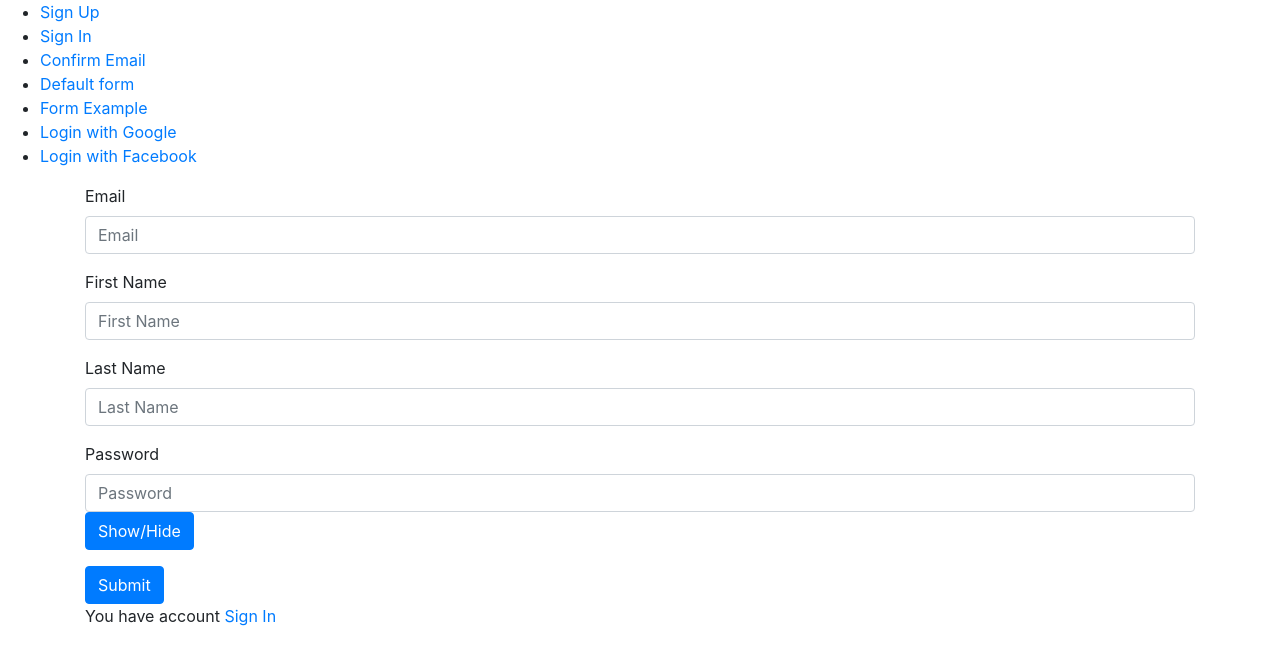
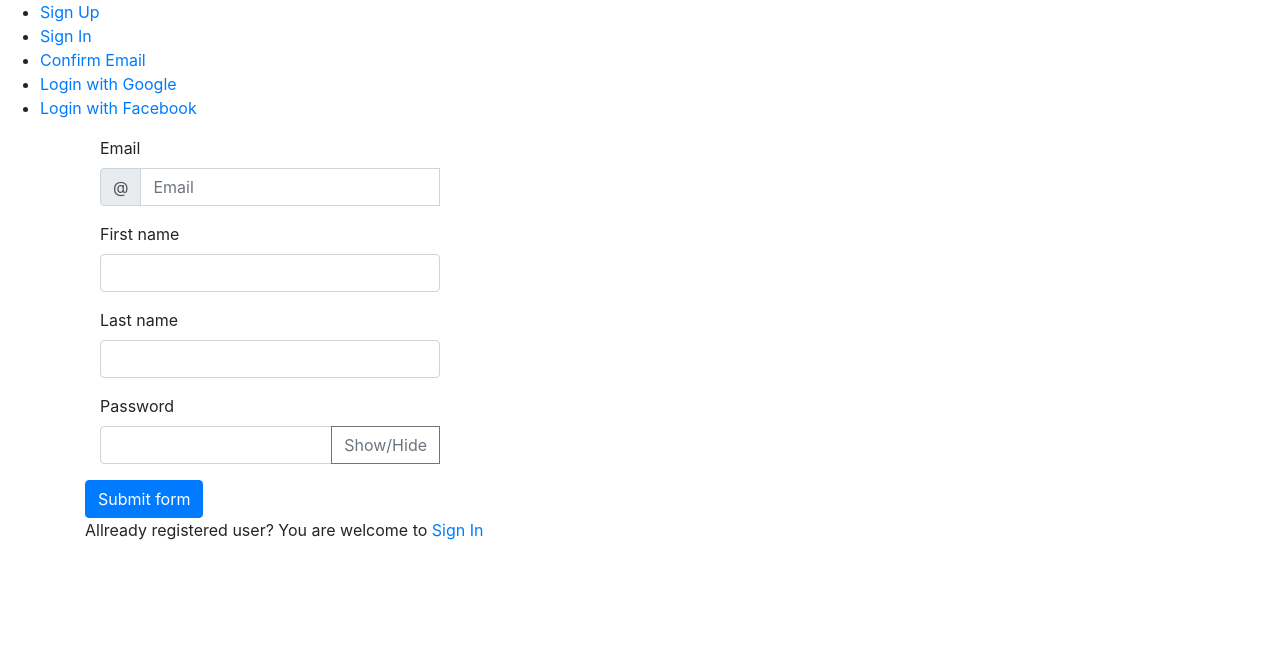
Before and after one commit to dushkevych/session_aouth, a React (Create React App) app: page /signup in a window 1280 px wide. Shown: the top 664 px of the page. Built offline with nearby package versions, Linux system fonts and the light colour scheme.

Commit message:
signin, signup refactored with Formik and yup validation

```diff
--- a/src/App.js
+++ b/src/App.js
@@ -1,13 +1,10 @@
 import React, { Component } from 'react';
 import { BrowserRouter as Router, Route, Switch, Link } from 'react-router-dom';
-import SignIn from './components/auth/SignIn';
-import SignUp from './components/auth/SignUp';
+import SignIn from './components/auth/signin';
+import SignUp from './components/auth/signup';
 import GoogleSignin from './components/auth/google-signin';
 import FacebookSignin from './components/auth/facebook-signin';
 import EmailVerify from './components/auth/email-verify';
-import  FormikForm from './components/auth/default-form';
-import  FormExample from './components/auth/form-example';
-//import TextValidator from './components/auth/text-validator'
 import 'bootstrap/dist/css/bootstrap.min.css';
 
 export default class App extends Component {
@@ -23,8 +20,6 @@ export default class App extends Component {
         <li><Link to="/signup">Sign Up</Link></li>
         <li><Link to="/signin">Sign In</Link></li>
         <li><Link to="/email/verify">Confirm Email</Link></li>
-        <li><Link to="/default-form">Default form</Link></li>
-        <li><Link to="/form-example">Form Example</Link></li>
 
         <li>< GoogleSignin /> </li>
         <li>< FacebookSignin /> </li>
@@ -34,8 +29,6 @@ export default class App extends Component {
           <Route exact path="/signin" component={SignIn} />
           <Route path="/signup" component={SignUp} />
           <Route path="/email/verify" component={EmailVerify} />
-          <Route path="/default-form" component={FormikForm} />
-          <Route path="/form-example" component={FormExample} />
         </Switch>
       </div>
     </Router>
--- a/src/components/auth/SignIn.js
+++ b/src/components/auth/SignIn.js
@@ -1,154 +1,124 @@
-import React, {Component} from 'react';
+import React, { useState } from 'react';
 import { Link } from 'react-router-dom';
-import { Form, Button } from 'react-bootstrap';
-import 'bootstrap/dist/css/bootstrap.min.css';
 import axios from 'axios';
-import { isEmail, isEmpty, isLength } from "validator";
+import { Form, Button, InputGroup, Col } from 'react-bootstrap';
+import {Formik} from 'formik';
+import * as yup from 'yup';
 
-const initialState = {
-    email: "",
-    password: "",
-    hidden: true,
-    emailError: ""
-    }
+const schema = yup.object({
+  email: yup.string()
+    .email('Invalid email address')
+    .required('Required'),
+  password: yup.string()
+    .max(20, 'Must be 20 characters or less')
+    .required('Required')
+    .matches(/^(?=.*\d)(?=.*[a-z])(?=.*[A-Z])(?=.*[a-zA-Z]).{6,}$/,
+    "Must Contain at least 6 Characters, One Uppercase, One Lowercase, One Number, can have special case Characters"
+  ),
+});
 
-export default class SignIn extends Component {
+function FormExample() {
 
-    state = {
-        email: "",
-        password: "",
-        hidden: true,
-        emailError: ""
+  const [ visible, setVisible ] = useState("password");
+
+  return (
+    <Formik
+      validationSchema={schema}
+
+      onSubmit={ async(values) => {
+
+        try {
+           const { email, password } = values;
+
+           const response = await axios.post('http://localhost:3001/api/signin', {
+                email,
+                password
+              });
+
+        } catch (error){
+            return error;
         }
+    }}
+      initialValues={{
+        email: '',
+        firstName: '',
+        lastName: '',
+        password: ''
+      }}
+    >
+      {({
+        handleSubmit,
+        handleChange,
+        handleBlur,
+        values,
+        touched,
+        isValid,
+        errors,
+      }) => (
+        <div className="container">
+        <Form noValidate onSubmit={handleSubmit}>
 
-        validate = () => {
-            let emailError = "";
-            let passwordError = "";
+            <Form.Group as={Col} md="4" controlId="validationFormikEmail">
+              <Form.Label>Email</Form.Label>
+              <InputGroup>
+                <InputGroup.Prepend>
+                  <InputGroup.Text id="inputGroupPrepend">@</InputGroup.Text>
+                </InputGroup.Prepend>
+                <Form.Control
+                  type="text"
+                  placeholder="Email"
+                  aria-describedby="inputGroupPrepend"
+                  name="email"
+                  value={values.email}
+                  onChange={handleChange}
+                  isInvalid={!!errors.email}
+                />
+                <Form.Control.Feedback type="invalid">
+                  {errors.email}
+                </Form.Control.Feedback>
+              </InputGroup>
+            </Form.Group>
 
-            if (isEmpty(this.state.email)){
-                emailError = 'E-mail is required*'
-            };
+            <Form.Group as={Col} md="4" controlId="formGroupPassword">
+              <Form.Label>Password</Form.Label>
+                <InputGroup>
+                  <Form.Control
+                    type={visible}  //{this.state.hidden ? 'password' : 'text'}
+                    name="password"
+                    value={values.password}
+                    onChange={handleChange}
+                    isValid={touched.password && !errors.password}
+                    isInvalid={!!errors.password}
+                    id="pass_icon"
+                  />
+                  <InputGroup.Append>
+                    <Button
+                      variant="outline-secondary"
+                      onClick={ () =>  visible ==="password" ? setVisible("text")  : setVisible("password") }
+                    >
+                      Show/Hide
+                    </Button>
+                  </InputGroup.Append>
+                  <Form.Control.Feedback type="invalid">
+                  {errors.password}
+                </Form.Control.Feedback>
+              </InputGroup>
+            </Form.Group>
 
-            if (!isEmail(this.state.email)){
-                emailError = 'Valid e-mail is required*'
-            };
+          <Button type="submit">Submit form</Button>
 
-            if (!isEmpty(this.state.password)){
-                passwordError = 'Password is required*'
-            };
+          <div>
+            <span> If you are not registered yet</span>
+            <span> You are welcome to </span>
+            <Link to="/signup" >Sign Up</Link>
+          </div>
 
-            if (!isLength({ min: 8 })){
-                passwordError = 'password must be at least 8 characters long*'
-            };
+        </Form>
+        </div>
+      )}
 
-    //   .isLength({ min: 8 }).withMessage('password must be 8 characters')
-    //   //password must be at least 8 characters long, contain uppercase letters, lowercase letters, numbers, can contain special characters
-    //   .matches(/^(?=.*\d)(?=.*[a-z])(?=.*[A-Z])(?=.*[a-zA-Z]).{8,}$/)
-    //   .trim().escape()
-    //   .withMessage('password must be at least 8 characters long, contain UPPERCASE LETTERS, lowercase letters, numbers, can contain special characters')
+    </Formik>
+  );
+}
 
-            if (emailError || passwordError) {
-                this.setState({emailError, passwordError});
-                return false;
-            }
-
-            return true;
-        };
-
-    onFormSubmit = async (e)=> {
-        e.preventDefault();
-        const isValid = this.validate();
-        const {email, password} = this.state
-
-        if (isValid) {
-        try {
-            await axios.post('http://localhost:3001/api/signin', {
-                email,
-                password,
-            })
-            console.log('password', password )
-            } catch (error){
-            return error;
-            }
-
-          this.setState(initialState)
-        }
-    }
-    onChangeEmail = (e) => {
-        this.setState({
-            [e.target.name]: e.target.value
-        })
-        const isValid = this.validate();
-
-        if (isValid) {
-            this.setState({
-                emailError: ""
-            })
-        }
-    }
-
-    onChangePassword = (e) => {
-        this.setState({
-            [e.target.name]: e.target.value
-        })
-        const isValid = this.validate();
-
-        if (isValid) {
-            this.setState({
-                passwordError: ""
-            })
-        }
-    }
-
-    toggleShow = () => {
-        this.setState({ hidden: !this.state.hidden });
-      }
-
-      render() {
-
-        return (
-            <div className="container">
-                <Form>
-                    <Form.Group>
-                        <Form.Label>Email</Form.Label>
-                        <Form.Control
-                            type="text"
-                            name="email"
-                            placeholder="Email"
-                            value={this.state.email}
-                            onChange={this.onChangeEmail}
-                        />
-                        <div style={{ fontSize: 10, color:"red" }} >
-                           {this.state.emailError}
-                        </div>
-                    </Form.Group>
-
-                    <Form.Group>
-                        <Form.Label>Password</Form.Label>
-                        <Form.Control
-                            type={this.state.hidden ? 'password' : 'text'}
-                            name="password"
-                            placeholder="Password"
-                            value={this.state.password}
-                            onChange={this.onChangePassword}
-                            />
-
-                        <Button
-                            onClick={this.toggleShow}>
-                            Show/Hide
-                        </Button>
-                    </Form.Group>
-                    <Button
-                        variant="primary"
-                        type="submit"
-                        className="btn btn-primary"
-                        onClick={this.onFormSubmit}>
-                        Submit
-                    </Button>
-                </Form>
-                <span> Dont have an accounct? </span>
-                <Link to="/signup" >Sign Up</Link>
-            </div>
-        );
-    }
-}
+export default FormExample;
--- a/src/components/auth/SignUp.js
+++ b/src/components/auth/SignUp.js
@@ -1,105 +1,158 @@
-import React, { Component } from 'react';
-import { Link, Redirect } from 'react-router-dom';
-import { Form, Button, ButtonToolbar } from 'react-bootstrap';
+import React, { useState } from 'react';
+import { Link } from 'react-router-dom';
 import axios from 'axios';
+import { Form, Button, InputGroup, Col } from 'react-bootstrap';
+import {Formik} from 'formik';
+import * as yup from 'yup';
 
-export default class SignUp extends Component {
+const schema = yup.object({
+  email: yup.string()
+    .email('Invalid email address')
+    .required('Required'),
+  firstName: yup.string()
+    .max(20, 'Must be 20 characters or less')
+    .required('Required'),
+  lastName: yup.string()
+    .max(20, 'Must be 20 characters or less')
+    .required('Required'),
+  password: yup.string()
+    .max(20, 'Must be 20 characters or less')
+    .required('Required')
+    .matches(/^(?=.*\d)(?=.*[a-z])(?=.*[A-Z])(?=.*[a-zA-Z]).{6,}$/,
+    "Must Contain at least 6 Characters, One Uppercase, One Lowercase, One Number, can have special case Characters"
+  ),
+});
 
-        state = {
-            email: "",
-            firstName: "",
-            lastName: "",
-            password: "",
-            hidden: true,
-    }
+function FormExample() {
 
-    onFormSubmit = async(e) => {
-        e.preventDefault();
-        const {email, firstName, lastName, password} = this.state
+  const [ visible, setVisible ] = useState("password");
+
+  return (
+    <Formik
+      validationSchema={schema}
+
+      onSubmit={ async(values) => {
+
         try {
-            await axios.post('http://localhost:3001/api/signup', {
+           const { email, firstName, lastName, password } = values;
+
+           const response = await axios.post('http://localhost:3001/api/signup', {
                 email,
                 firstName,
                 lastName,
-                password,
+                password
         })
+
         } catch (error){
             return error;
         }
-    }
+    }}
+      initialValues={{
+        email: '',
+        firstName: '',
+        lastName: '',
+        password: ''
+      }}
+    >
+      {({
+        handleSubmit,
+        handleChange,
+        handleBlur,
+        values,
+        touched,
+        isValid,
+        errors,
+      }) => (
+        <div className="container">
+        <Form noValidate onSubmit={handleSubmit}>
 
-    onChange = (e) => {
-        this.setState({
-            [e.target.name]: e.target.value
-        })
-    }
-
-    toggleShow = () => {
-        this.setState({ hidden: !this.state.hidden });
-      }
-
-    render() {
-        return (
-            <div className="container">
-                <Form>
-                    <Form.Group>
+            <Form.Group as={Col} md="4" controlId="validationFormikEmail">
               <Form.Label>Email</Form.Label>
+              <InputGroup>
+                <InputGroup.Prepend>
+                  <InputGroup.Text id="inputGroupPrepend">@</InputGroup.Text>
+                </InputGroup.Prepend>
                 <Form.Control
                   type="text"
+                  placeholder="Email"
+                  aria-describedby="inputGroupPrepend"
                   name="email"
-                            placeholder="Email"
-                            value={this.state.email}
-                            onChange={this.onChange}
-                            className="md-col-2"
+                  value={values.email}
+                  onChange={handleChange}
+                  isInvalid={!!errors.email}
                 />
+                <Form.Control.Feedback type="invalid">
+                  {errors.email}
+                </Form.Control.Feedback>
+              </InputGroup>
             </Form.Group>
-                    <Form.Group>
-                        <Form.Label>First Name</Form.Label>
+
+            <Form.Group as={Col} md="4" controlId="validationFormik01">
+              <Form.Label>First name</Form.Label>
               <Form.Control
                 type="text"
                 name="firstName"
-                            placeholder="First Name"
-                            value={this.state.firstName}
-                            onChange={this.onChange}
+                value={values.firstName}
+                onChange={handleChange}
+                isInvalid={!!errors.firstName}
+                //isValid={touched.firstName && !errors.firstName}
               />
+              <Form.Control.Feedback>Looks good!</Form.Control.Feedback>
             </Form.Group>
-                    <Form.Group>
-                        <Form.Label>Last Name</Form.Label>
+
+            <Form.Group as={Col} md="4" controlId="validationFormik02">
+              <Form.Label>Last name</Form.Label>
               <Form.Control
                 type="text"
                 name="lastName"
-                            placeholder="Last Name"
-                            value={this.state.lastName}
-                            onChange={this.onChange}
+                value={values.lastName}
+                onChange={handleChange}
+                isInvalid={!!errors.lastName}
+                //isValid={touched.lastName && !errors.lastName}
               />
+              <Form.Control.Feedback>Looks good!</Form.Control.Feedback>
             </Form.Group>
-                    <Form.Group>
+
+            <Form.Group as={Col} md="4" controlId="formGroupPassword">
               <Form.Label>Password</Form.Label>
+                <InputGroup>
                   <Form.Control
-                            type={this.state.hidden ? 'password' : 'text'}
+                    type={visible}  //{this.state.hidden ? 'password' : 'text'}
                     name="password"
-                            placeholder="Password"
-                            value={this.state.password}
-                            onChange={this.onChange}
+                    value={values.password}
+                    onChange={handleChange}
+                    isValid={touched.password && !errors.password}
+                    isInvalid={!!errors.password}
+                    id="pass_icon"
                   />
+                  <InputGroup.Append>
                     <Button
-                            onClick={this.toggleShow}>
+                      variant="outline-secondary"
+                      onClick={ () =>  visible ==="password" ? setVisible("text")  : setVisible("password") }
+                    >
                       Show/Hide
                     </Button>
+                  </InputGroup.Append>
+                  <Form.Control.Feedback type="invalid">
+                  {errors.password}
+                </Form.Control.Feedback>
+              </InputGroup>
             </Form.Group>
-                    <Button
-                        variant="primary"
-                        type="submit"
-                        className="btn btn-primary"
-                        onClick={this.onFormSubmit}>
-                        Submit
-                    </Button>
-                </Form>
+
+          <Button type="submit">Submit form</Button>
+
           <div>
-                    <span>You have account </span>
+            <span> Allready registered user? </span>
+            <span> You are welcome to </span>
             <Link to="/signin" >Sign In</Link>
           </div>
+
+        </Form>
         </div>
+      )}
+
+    </Formik>
   );
 }
-}
+
+export default FormExample;
--- a/src/components/auth/default-form.js
+++ /dev/null
@@ -1,67 +0,0 @@
-import React from 'react';
-import { useFormik } from 'formik';
-import * as Yup from 'yup';
-
-const FormikForm = () => {
-
-    const formik = useFormik({
-       initialValues: {
-        firstName: '',
-        lastName: '',
-        email: '',
-       },
-       validationSchema: Yup.object({
-        firstName: Yup.string()
-           .max(15, 'Must be 15 characters or less')
-           .required('Required'),
-         lastName: Yup.string()
-           .max(20, 'Must be 20 characters or less')
-           .required('Required'),
-         email: Yup.string().email('Invalid email address').required('Required'),
-       }),
-       onSubmit: values => {
-         alert(JSON.stringify(values, null, 2));
-       },
-     });
-
-     return (
-       <form onSubmit={formik.handleSubmit}>
-         <label htmlFor="firstName">First Name</label>
-         <input
-           id="firstName"
-           name="firstName"
-           type="text"
-           onChange={formik.handleChange}
-           onBlur={formik.handleBlur}
-           value={formik.values.firstName}
-         />
-         {formik.touched.firstName && formik.errors.firstName ? <div>{formik.errors.firstName}</div> : null}
-
-          <label htmlFor="lastName">Last Name</label>
-         <input
-           id="lastName"
-           name="lastName"
-           type="text"
-           onChange={formik.handleChange}
-           onBlur={formik.handleBlur}
-           value={formik.values.lastName}
-         />
-         {formik.touched.lastName &&formik.errors.lastName ? <div>{formik.errors.lastName}</div> : null}
-
-         <label htmlFor="email">Email Address</label>
-         <input
-           id="email"
-           name="email"
-           type="email"
-           onChange={formik.handleChange}
-           onBlur={formik.handleBlur}
-           value={formik.values.email}
-         />
-         {formik.touched.email && formik.errors.email ? <div>{formik.errors.email}</div> : null}
-
-          <button type="submit">Submit</button>
-       </form>
-     );
-   };
-
-   export default FormikForm;
--- a/src/components/auth/form-example.js
+++ b/src/components/auth/email-varify-refactoring.js
@@ -1,4 +1,5 @@
 import React, { useState } from 'react';
+import { Link } from 'react-router-dom';
 import axios from 'axios';
 import { Form, Button, InputGroup, Col } from 'react-bootstrap';
 import {Formik} from 'formik';
@@ -8,16 +9,10 @@ const schema = yup.object({
   email: yup.string()
     .email('Invalid email address')
     .required('Required'),
-  firstName: yup.string()
-    .max(15, 'Must be 20 characters or less')
-    .required('Required'),
-  lastName: yup.string()
-    .max(15, 'Must be 20 characters or less')
-    .required('Required'),
   password: yup.string()
     .max(20, 'Must be 20 characters or less')
     .required('Required')
-    .matches( "^(?=.*[A-Za-z])(?=.*d)(?=.*[@$!%*#?&])[A-Za-zd@$!%*#?&]{6,}$",
+    .matches(/^(?=.*\d)(?=.*[a-z])(?=.*[A-Z])(?=.*[a-zA-Z]).{6,}$/,
     "Must Contain at least 6 Characters, One Uppercase, One Lowercase, One Number, can have special case Characters"
   ),
 });
@@ -33,14 +28,12 @@ function FormExample() {
       onSubmit={ async(values) => {
 
         try {
-           const { email, firstName, lastName, password } = values;
+           const { email, password } = values;
 
-           const response = await axios.post('http://localhost:3001/api/signup', {
+           const response = await axios.post('http://localhost:3001/api/signin', {
                 email,
-                firstName,
-                lastName,
                 password
-        })
+              });
 
         } catch (error){
             return error;
@@ -62,6 +55,7 @@ function FormExample() {
         isValid,
         errors,
       }) => (
+        <div className="container">
         <Form noValidate onSubmit={handleSubmit}>
 
             <Form.Group as={Col} md="4" controlId="validationFormikEmail">
@@ -83,30 +77,6 @@ function FormExample() {
                   {errors.email}
                 </Form.Control.Feedback>
               </InputGroup>
-            </Form.Group>
-
-            <Form.Group as={Col} md="4" controlId="validationFormik01">
-              <Form.Label>First name</Form.Label>
-              <Form.Control
-                type="text"
-                name="firstName"
-                value={values.firstName}
-                onChange={handleChange}
-                isValid={touched.firstName && !errors.firstName}
-              />
-              <Form.Control.Feedback>Looks good!</Form.Control.Feedback>
-            </Form.Group>
-
-            <Form.Group as={Col} md="4" controlId="validationFormik02">
-              <Form.Label>Last name</Form.Label>
-              <Form.Control
-                type="text"
-                name="lastName"
-                value={values.lastName}
-                onChange={handleChange}
-                isValid={touched.lastName && !errors.lastName}
-              />
-              <Form.Control.Feedback>Looks good!</Form.Control.Feedback>
             </Form.Group>
 
             <Form.Group as={Col} md="4" controlId="formGroupPassword">
@@ -136,8 +106,17 @@ function FormExample() {
             </Form.Group>
 
           <Button type="submit">Submit form</Button>
+
+          <div>
+            <span> If you are not registered yet</span>
+            <span> You are welcome to </span>
+            <Link to="/signup" >Sign Up</Link>
+          </div>
+
         </Form>
+        </div>
       )}
+
     </Formik>
   );
 }
```
Lines whose indentation alone changed are shown as unchanged.
